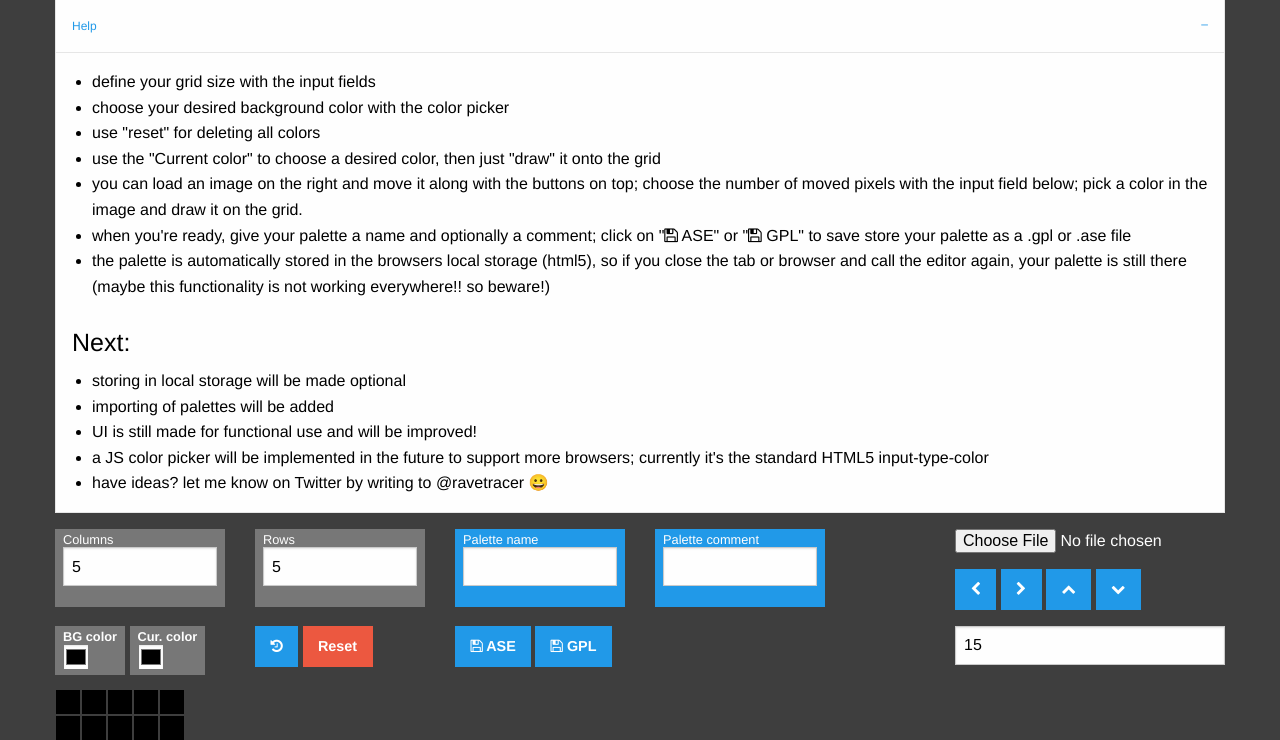
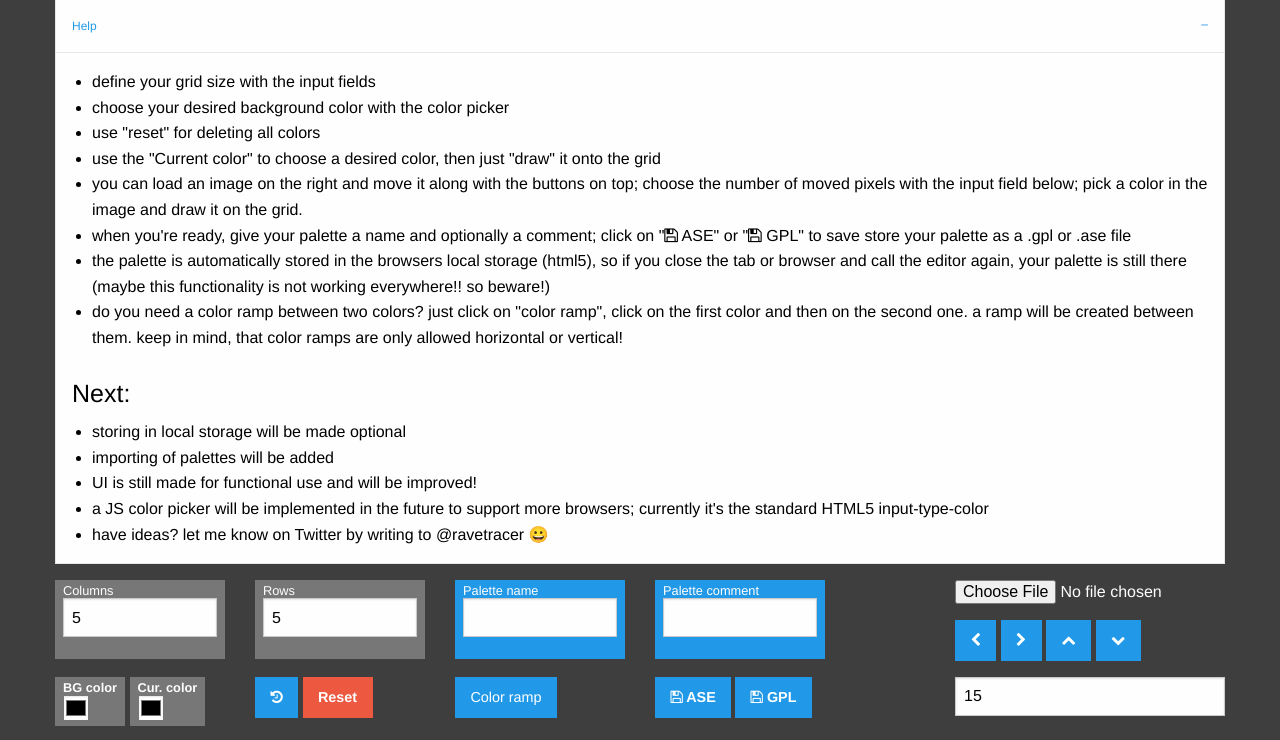
Before and after one commit to Ravetracer/colorpalettes, a PHP site: template views/editor/index.html.twig in a window 1280 px wide, after a click on "Help". Shown: the part 179-919 px from the top of the page. Run offline with PHP 8.4, Linux system fonts and the light colour scheme; the template is opened without the code that fills it, so the values that code supplies are empty; a map, chart or similar area stays blank; some libraries are stand-ins or nearby versions.

Commit message:
Updated palette editor
- added color ramp functionality (to be improved!)

```diff
--- a/css/app.css
+++ b/css/app.css
@@ -3910,8 +3910,8 @@ table * {
       .colorBox.large {
         width: 1.5em;
         height: 1.5em; } }
-  .colorBox.grid {
-    border: 1px solid #333; }
+  .colorBox.rampStart {
+    border: 2px solid red; }
   .colorBox.colorBlack {
     background-color: black; }
 
--- a/scss/app.scss
+++ b/scss/app.scss
@@ -82,8 +82,8 @@ table * {
 
   margin: 1px;
 
-  &.grid {
-    border: 1px solid #333;
+  &.rampStart {
+    border: 2px solid red;
   }
 
   &.colorBlack {
--- a/views/editor/index.html.twig
+++ b/views/editor/index.html.twig
@@ -20,6 +20,7 @@
                         <li>you can load an image on the right and move it along with the buttons on top; choose the number of moved pixels with the input field below; pick a color in the image and draw it on the grid.</li>
                         <li>when you're ready, give your palette a name and optionally a comment; click on "<i class="fa fa-save"></i> ASE" or "<i class="fa fa-save"></i> GPL" to save store your palette as a .gpl or .ase file</li>
                         <li>the palette is automatically stored in the browsers local storage (html5), so if you close the tab or browser and call the editor again, your palette is still there (maybe this functionality is not working everywhere!! so beware!)</li>
+                        <li>do you need a color ramp between two colors? just click on "color ramp", click on the first color and then on the second one. a ramp will be created between them. keep in mind, that color ramps are only allowed horizontal or vertical!</li>
                     </ul>
                     <br />
                     <h4>Next:</h4>
@@ -117,7 +118,14 @@
                     <a href="#" class="alert button" id="resetPalette">Reset</a>
                 </span>
             </div>
-            <div class="medium-4 columns">
+            <div class="medium-2 columns">
+                <a href="#" class="button" id="startColorRamp">
+                    Color ramp
+                </a>
+                <span class="alert badge hide defineStartIndicator"><i class="fa fa-circle-o"></i></span>
+                <span class="warning badge hide defineEndIndicator"><i class="fa fa-circle"></i></span>
+            </div>
+            <div class="medium-2 columns">
                 <div class="button-group">
                     <span data-tooltip aria-haspopup="true" class="has-tip top" data-disable-hover="false" tabindex="1" title="Save as Adobe Swatch Exchange file">
                         <a href="#" class="button savePalette" data-savetype="ase">
--- a/views/editor/js/editor.html.twig
+++ b/views/editor/js/editor.html.twig
@@ -29,8 +29,10 @@
         backgroundColor: '#000000',
         parentContainer: null,
         storedColors: {},
-        drawColors: true,
+        createRamp: false,
         history: [],
+        rampStart: [],
+        rampEnd: [],
 
         setColumns: function(numColumns) {
             this.cols = parseInt(numColumns, 10);
@@ -180,6 +182,53 @@
                 $('.gridcolor[data-colx="' + lastAction.x + '"][data-coly="' + lastAction.y + '"]').css('background-color', lastAction.colBefore);
                 this.storeColors();
             }
+        },
+
+        finishRamp: function() {
+            this.rampStart = [];
+            this.rampEnd = [];
+            this.createRamp = false;
+            sels.get('.gridcolor').removeClass('rampStart');
+            this.storeColors();
+        },
+
+        drawRamp: function() {
+            // check if both arrays are filled
+            if (this.rampStart.length > 0 && this.rampEnd.length > 0 &&
+                // check, if horizontal or vertical ramp
+                ((this.rampStart[0] == this.rampEnd[0]) || (this.rampStart[1] == this.rampEnd[1]))
+               ) {
+                var startX = this.rampStart[0]>this.rampEnd[0] ? this.rampEnd[0] : this.rampStart[0],
+                    endX = this.rampStart[0]>this.rampEnd[0] ? this.rampStart[0] : this.rampEnd[0],
+                    startY = this.rampStart[1]>this.rampEnd[1] ? this.rampEnd[1] : this.rampStart[1],
+                    endY = this.rampStart[1]>this.rampEnd[1] ? this.rampStart[1] : this.rampEnd[1],
+                    inX = this.rampStart[1] == this.rampEnd[1],
+                    inY = this.rampStart[0] == this.rampEnd[0],
+                    numCols = inX ? Math.abs(endX - startX) : Math.abs(endY - startY),
+                    switchCols = this.rampStart[0]>this.rampEnd[0] || this.rampStart[1]>this.rampEnd[1],
+                    ramp = switchCols ?
+                            chroma.scale([this.rampEnd[2], this.rampStart[2]]).colors(numCols+1) :
+                            chroma.scale([this.rampStart[2], this.rampEnd[2]]).colors(numCols+1),
+                    cnt = 0;
+                // draw in X direction else draw in Y direction
+                if (inX) {
+                    for (var sX = startX; sX <= endX; sX++) {
+                        sels.get('.gridcolor[data-colx="' + sX + '"][data-coly="' + startY + '"]').css('background-color', ramp[cnt]);
+                        sels.get('.gridcolor[data-colx="' + sX + '"][data-coly="' + startY + '"]').attr('data-changed','1');
+                        cnt++;
+                    }
+                    this.finishRamp();
+                } else if (inY) {
+                    for (var sY = startY; sY <= endY; sY++) {
+                        sels.get('.gridcolor[data-colx="' + startX + '"][data-coly="' + sY + '"]').css('background-color', ramp[cnt]);
+                        sels.get('.gridcolor[data-colx="' + startX + '"][data-coly="' + sY + '"]').attr('data-changed','1');
+                        cnt++;
+                    }
+                    this.finishRamp();
+                } else {
+                    this.finishRamp();
+                }
+            }
         }
     };
 
@@ -258,7 +307,8 @@
         /**
          * Delete all colors
          */
-        sels.get('#resetPalette').click(function() {
+        sels.get('#resetPalette').click(function(e) {
+            e.preventDefault();
             colorEditor.resetPalette();
         });
 
@@ -276,14 +326,35 @@
          * "draw" color onto grid
          */
         sels.get('#colorgrid').on('click', '.gridcolor', function() {
-            if (colorEditor.drawColors === false) {
-                return false;
-            }
-
             var elem = $(this),
                 curCol = chroma(elem.css('background-color')).hex().toLowerCase(),
                 bgCol = chroma(sels.get('#edit_bgcol').val()).hex().toLowerCase(),
                 srcCol = chroma(sels.get('#sourcecolor').val()).hex().toLowerCase();
+
+            /**
+             * Create color ramp
+             */
+            if (colorEditor.createRamp === true) {
+                if (colorEditor.rampStart.length < 1) {
+                    colorEditor.rampStart = [
+                            parseInt(elem.attr('data-colx'), 10),
+                            parseInt(elem.attr('data-coly'), 10),
+                            curCol
+                    ];
+                    elem.addClass('rampStart');
+                    sels.get('.defineStartIndicator').addClass('hide');
+                    sels.get('.defineEndIndicator').removeClass('hide');
+                } else if (colorEditor.rampEnd.length < 1) {
+                    colorEditor.rampEnd = [
+                            parseInt(elem.attr('data-colx'), 10),
+                            parseInt(elem.attr('data-coly'), 10),
+                            curCol
+                    ];
+                    sels.get('.defineEndIndicator').addClass('hide');
+                    colorEditor.drawRamp();
+                }
+                return true;
+            }
 
             colorEditor.addToHistory(
                     elem.attr('data-colx'),
@@ -304,14 +375,16 @@
         /**
          * undo last set
          */
-        sels.get('#undoAction').click(function() {
+        sels.get('#undoAction').click(function(e) {
+            e.preventDefault();
             colorEditor.undo();
         });
 
         /**
          * slide/move image
          */
-        sels.get('button.slideImage').click(function() {
+        sels.get('button.slideImage').click(function(e) {
+            e.preventDefault();
             var direction = $(this).attr('data-direction');
 
             switch (direction) {
@@ -358,6 +431,15 @@
         });
 
         /**
+         * Create color ramp
+         */
+        sels.get('#startColorRamp').click(function(e) {
+            e.preventDefault();
+            colorEditor.createRamp = true;
+            sels.get('.defineStartIndicator').removeClass('hide');
+        });
+
+        /**
          * initialize at first start
          */
         colorEditor.setColsAndRows(numCols, numRows);
```
